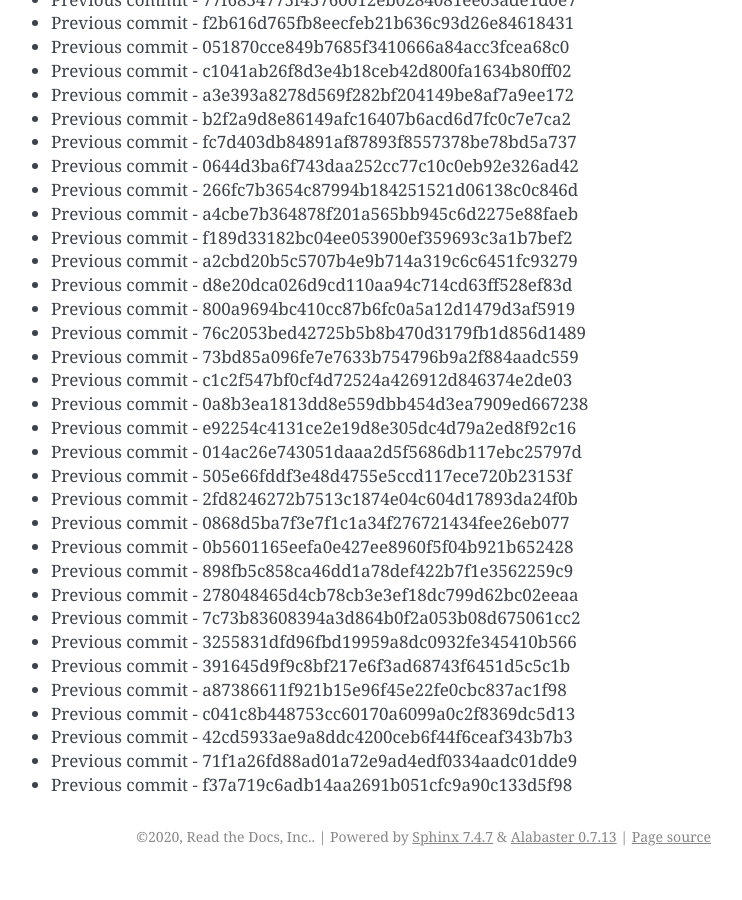
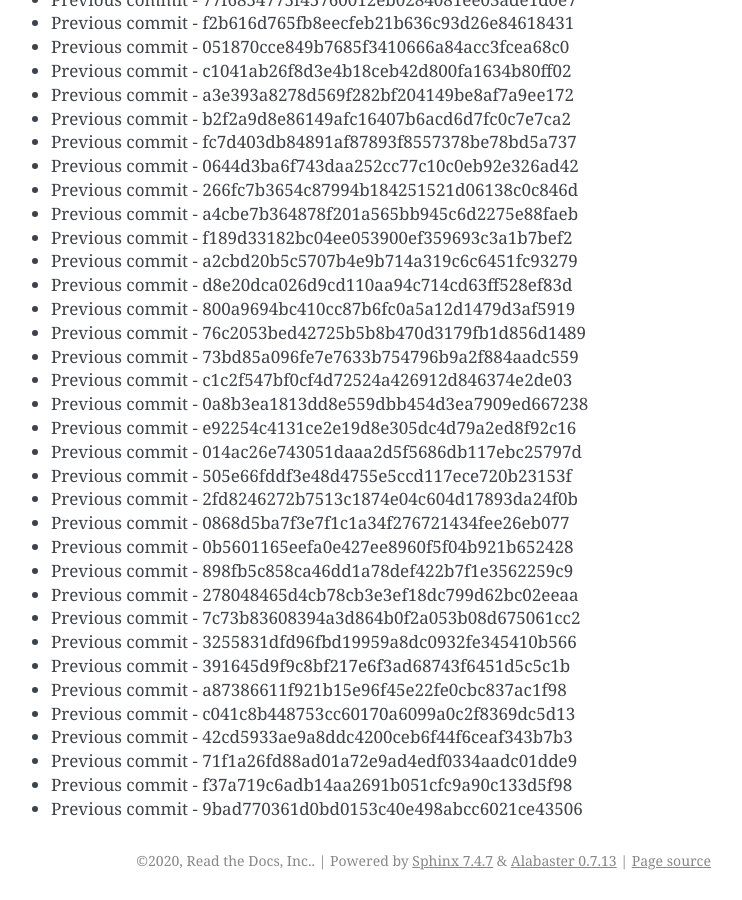
Before and after one commit to readthedocs/rtd-git-stresstest, a Sphinx documentation site: the page built from docs/updates.rst, in a window 1280 px wide and 900 px high, scrolled down 66954 px. Shown: the whole window, without its empty margins (399-1141 px from the left). Built offline with Sphinx 7.4.7, drawn with Linux system fonts in a browser that asks for light colours; before the commit the page ends 67830 px from its top, so only the background shows below that.

Commit message:
Generating commit from previous: 9bad770361d0bd0153c40e498abcc6021ce43506

```diff
--- a/docs/updates.rst
+++ b/docs/updates.rst
@@ -2845,3 +2845,4 @@ It can be tested for any performance characteristics.
 * Previous commit - 42cd5933ae9a8ddc4200ceb6f44f6ceaf343b7b3
 * Previous commit - 71f1a26fd88ad01a72e9ad4edf0334aadc01dde9
 * Previous commit - f37a719c6adb14aa2691b051cfc9a90c133d5f98
+* Previous commit - 9bad770361d0bd0153c40e498abcc6021ce43506
```
